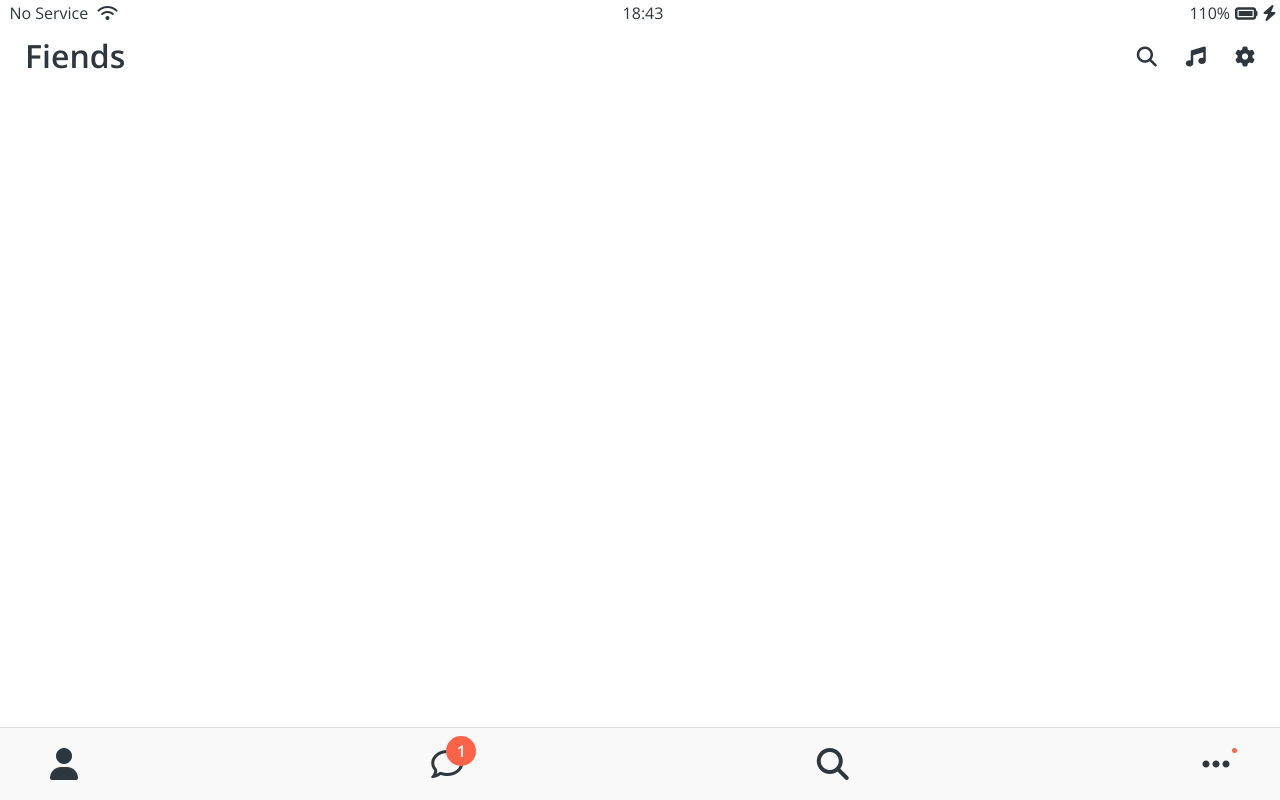
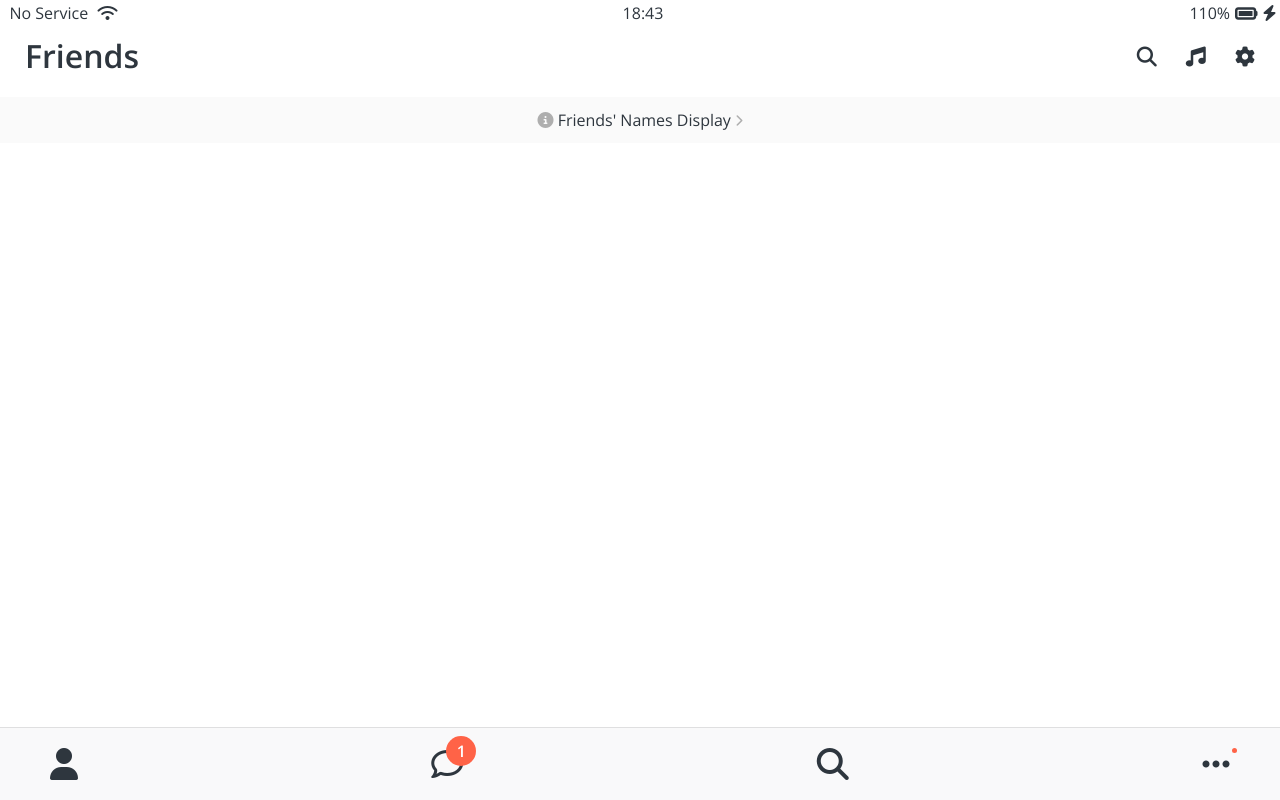
Before and after one commit to sscomet/kokoa-clone-2020, a plain HTML site: page friends.html in a window 1280 px wide. Drawn offline with nearby package versions, Linux system fonts and the light colour scheme.

Commit message:
Update friends.html

```diff
--- a/friends.html
+++ b/friends.html
@@ -24,13 +24,17 @@
     </div>
 
     <header class="screen-header">
-        <h1 class="screen-header__title">Fiends</h1>
+        <h1 class="screen-header__title">Friends</h1>
         <div class="screen-header__icons">
             <span><i class="fas fa-search fa-lg"></i></span>
             <span><i class="fas fa-music fa-lg  "></i></span>
             <span><i class="fas fa-cog fa-lg  "></i></span>
         </div>
     </header>
+
+    <a id="friends-display-link">
+        <i class="fas fa-info-circle"></i> Friends' Names Display <i class="fas fa-chevron-right fa-xs"></i>
+    </a>
 
     <nav class="nav">
         <ul class="nav__list">
```
